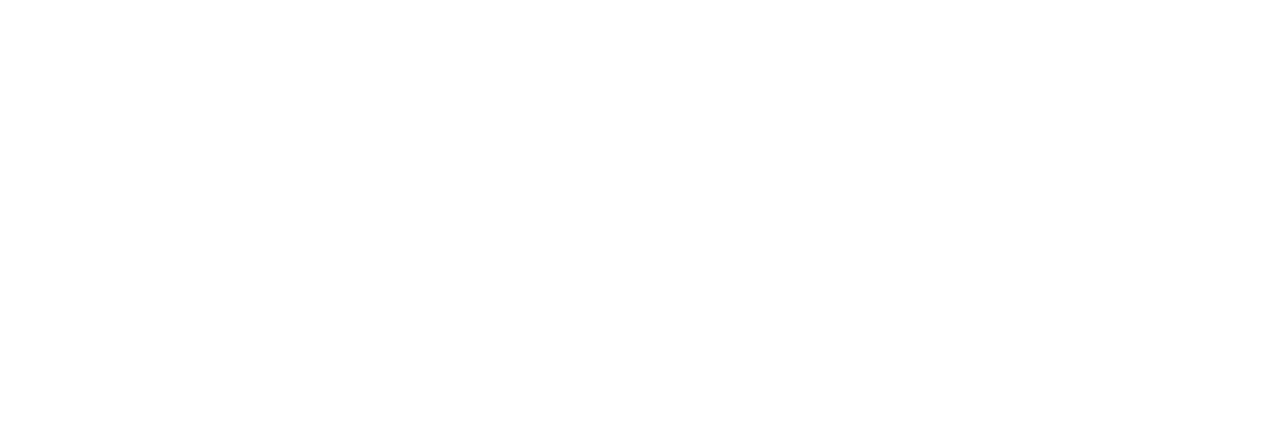
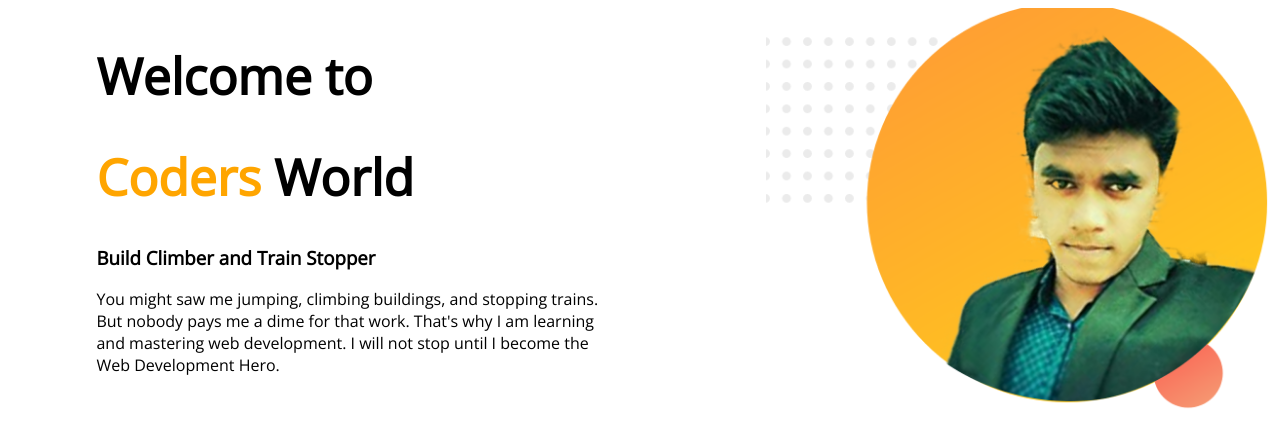
Before and after one commit to Imtious-coder/portfolio-website, a plain HTML site: page index.html in a window 1280 px wide. Drawn offline with nearby package versions, Linux system fonts and the light colour scheme.

Commit message:
Added the top section

```diff
--- a/index.html
+++ b/index.html
@@ -3,9 +3,41 @@
 <head>
     <meta charset="UTF-8">
     <meta name="viewport" content="width=device-width, initial-scale=1.0">
-    <title>Document</title>
+    <title>portfolio</title>
+    <link rel="stylesheet" href="style.css">
+    <link rel="preconnect" href="https://fonts.gstatic.com">
+    <link href="https://fonts.googleapis.com/css2?family=Open+Sans&family=Roboto&display=swap" rel="stylesheet">
 </head>
 <body>
 
+<span>
+    <div class="left"><h1>Welcome to</h1>
+        <h1><span class="name-highlight">Coders</span> World</h1>
+        <h3>Build Climber and Train Stopper</h3>
+        <p>You might saw me jumping, climbing buildings, and stopping trains. But nobody pays me a dime for that work. That's why I am learning and mastering web development. I will not stop until I become the Web Development Hero.</p>
+    </div>
+    <div class="right">
+        <img src="Pictures/profile1.png">
+    </div>
+</span>
+
+
+
+
+
+
+
+
+
+
+
+
+
+
+
+
+
+
+
 </body>
 </html>
--- a/style.css
+++ b/style.css
@@ -0,0 +1,24 @@
+body{
+    font-family: 'Open Sans', sans-serif;
+}
+
+h1{
+    font-size: 50px;
+}
+.name-highlight{
+    color: orange;
+}
+.left{
+    width: 40%;
+    float: left;
+    margin-left: 5%;
+    padding-left: 2%;
+}
+.right{
+    width: 40%;
+    float: right;
+}
+
+.right img{
+    width: 100%;
+}
```
Also changed, not shown: Pictures/47266866_111685503195017_1565579707548696576_n.jpg (added), Pictures/48388629_119895029040731_5377869902990278656_n.jpg (added), Pictures/67369369_174851830211717_5315801625493766144_n.jpg (added), Pictures/72446155_189099525453614_1926567697278042112_n.jpg (added), Pictures/my.jpeg (added), Pictures/profile1.png (added).
